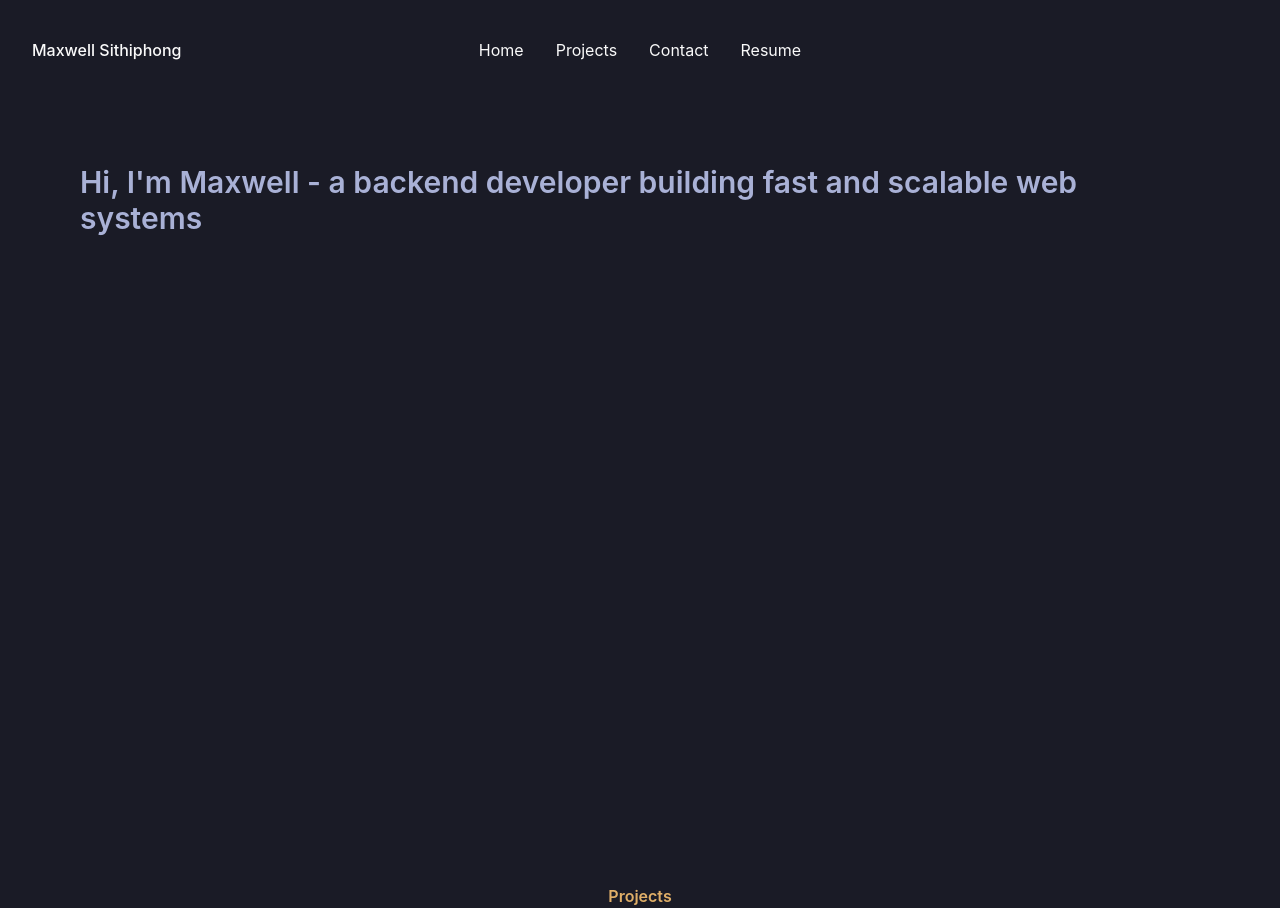
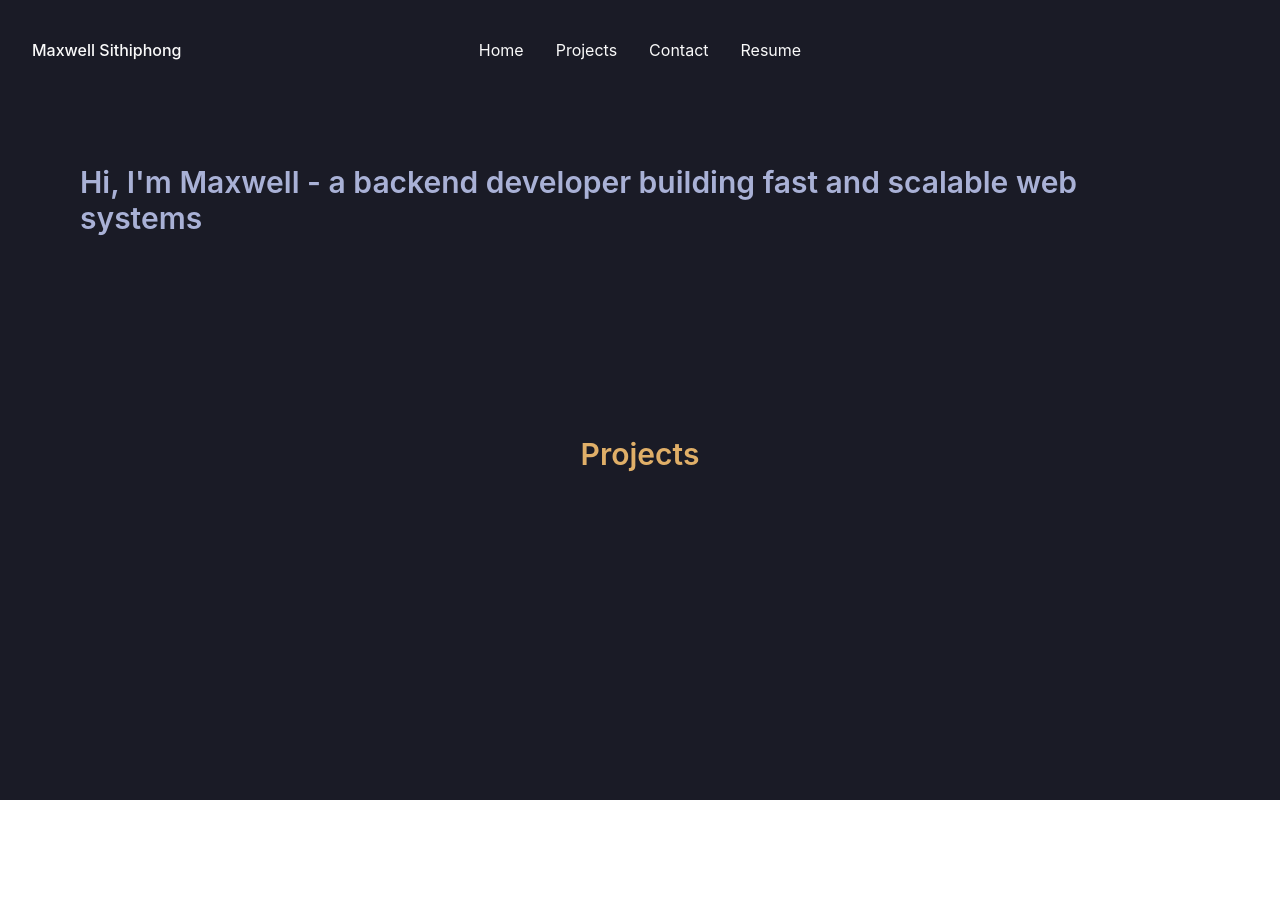
Before and after one commit to Msithiphong/Portfolio, a React (Create React App) app: page / in a window 1280 px wide. After the commit the page ends 800 px from the top, so only its background shows below. Built offline with nearby package versions, Linux system fonts and the light colour scheme.

Commit message:
resume nav feature

```diff
--- a/src/components/Hero.jsx
+++ b/src/components/Hero.jsx
@@ -1,6 +1,6 @@
 export function Hero() {
     return(
-            <div className="bg-colorpal-bg text-colorpal-text p-20 flex items-start justify-center min-h-screen">
+            <div className="bg-colorpal-bg text-colorpal-text p-20 flex items-start justify-center">
                 <h1 className="text-3xl font-semibold">
                     Hi, I'm Maxwell - a backend developer building fast and scalable web systems
                 </h1>
@@ -8,4 +8,4 @@ export function Hero() {
     );
 }
 
-export default Hero
+export default Hero;
--- a/src/components/Projects.jsx
+++ b/src/components/Projects.jsx
@@ -1,9 +1,11 @@
 export function Projects() {
     return(
-            <h1 className="flex justify-center text-colorpal-accent font-semibold">
+        <section className="p-20 mt-10">
+            <h1 className="text-3xl items-start flex justify-center text-colorpal-accent font-semibold">
                 Projects
             </h1>
+        </section>
     );
 }
 
-export default Projects
+export default Projects;
--- a/src/components/StickyNavbar.jsx
+++ b/src/components/StickyNavbar.jsx
@@ -54,9 +54,14 @@ export function StickyNavbar() {
         as="li"
         variant="small"
         color="blue"
-        className="p-1 font-normal text-[#FAFAFA]" // Updated text color
+        className="p-1 font-normal text-[#FAFAFA]"
       >
-        <a href="#" className="flex items-center">
+        <a
+          href="/links/Maxwell Sithiphong's Resume.pdf" // Correct path to the PDF in the public folder
+          target="_blank" // Opens the PDF in a new tab
+          rel="noopener noreferrer" // Improves security
+          className="flex items-center"
+        >
           Resume
         </a>
       </Typography>
@@ -64,8 +69,8 @@ export function StickyNavbar() {
   );
 
   return (
-    <div className="w-full pt-4"> {/* Removed overflow-auto */}
-      <Navbar className="sticky top-0 z-10 h-max max-w-full rounded-none px-4 py-2 lg:px-8 lg:py-4 border-none shadow-none">
+    <div className="w-full pt-4">
+      <Navbar className="sticky top-0 z-10 h-max max-w-full rounded-none px-4 py-2 lg:px-8 lg:py-4 shadow-none">
         <div className="relative flex items-center justify-between text-blue-gray-900">
           <Typography
             as="a"
@@ -122,4 +127,4 @@ export function StickyNavbar() {
   );
 }
 
-export default StickyNavbar
+export default StickyNavbar;
```
Also changed, not shown: src/App.jsx (line endings or trailing spaces), 1 other file (tests, documents, lock files or other folders).
